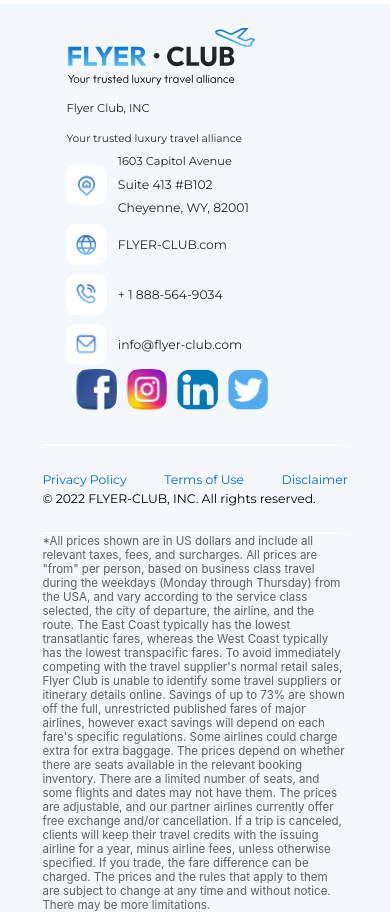
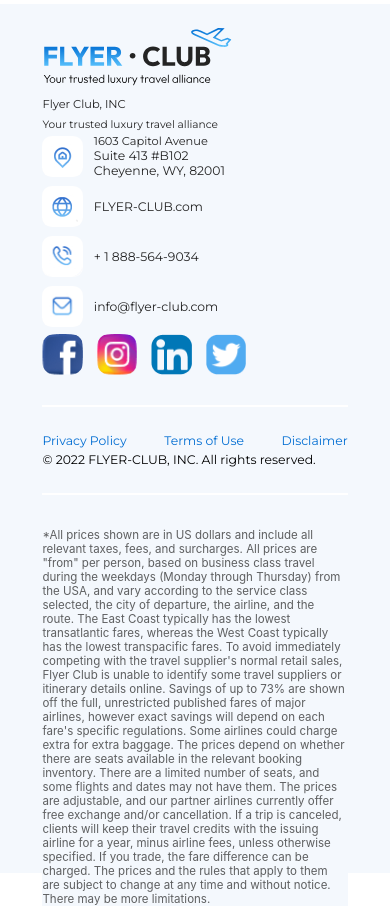
Before and after one commit to Zakhozhij/flights, a website built with webpack: page src/index.html in a window 390 px wide. Shown: the part 5220-6132 px from the top of the page. Built offline with nearby package versions, Linux system fonts and the light colour scheme.

Commit message:
Flights 9

```diff
--- a/src/css/footer.css
+++ b/src/css/footer.css
@@ -16,6 +16,7 @@
 	font-size: 11.5424px;
     display: block;
 	color: rgba(36, 36, 36, 0.72);
+    top:33px;
 }
 
 .footer_all_rights {
@@ -65,17 +66,18 @@
 	width: 78.255%;
     margin:0 auto;
     display: block;
-    padding: 24px;
+    padding-top: 24px;
+    padding-bottom: 24px;
 }
 .footer_contacts_item {
 	display: flex;
     flex-direction: column;
-    justify-content: space-around;
-	width: 215px;
+    justify-content: center;
+    align-items:space-between;
+
     font-style: normal;
     font-weight: 400;
     color: #242424;
-    line-height: 23px;
 }
 
 
@@ -134,8 +136,8 @@
     justify-content: flex-start;
 }
 
-.footer_contacts_item_info_images img{
-    margin-left: 10px;
+.footer_contacts_item_coors_image_right{
+    margin-left:14px;
 }
 @media (max-width: 1200px) {
 
@@ -144,43 +146,36 @@
         flex-direction: row;
         justify-content: flex-start;
     }
-    .footer_contacts_item_info_images img{
-        display: flex;
-        flex-direction: row;
-        justify-content: flex-start;
-        margin-left: 10px;
-        margin-bottom: 10px;
+}
+@media (max-width: 992px) {
+    .footer_contacts {
+        width: 62.255%;
+    }
+    .footer_contacts_item {
+        width: 45%;
+    }
+    .footer_contacts_row {
+        gap:20px;
     }
 }
 
+
 @media (max-width: 768px) {
+    .footer_contacts {
+        width: 78.255%;
+    }
 
+}
+
+@media (max-width: 576px) {
+    .footer_contacts_item {
+        width: 100%;
+    }
     .footer_contacts_row {
         flex-direction: column;
         align-items: flex-start;
+        gap:0;
     }
-
-
-    .footer_contacts {
-        width: 78.255%;
-    }
-    .footer_contacts_item:last-child{
-        display: flex;
-        flex-direction: row;
-        justify-content: flex-start;
-    }
-    .footer_contacts_item_info_images {
-        display: flex;
-        flex-direction: row;
-        justify-content: flex-start;
-    }
-    .footer_contacts_item_info_images img{
-        margin-left: 10px;
-    }
-}
-
-@media (max-width: 576px) {
-
     .footer_all_rights {
         width: 78.255%;
     }
@@ -209,8 +204,11 @@
     .footer_all_rights_row {
         font-size: 12.3899px;
     }
-    .footer_contacts_item_coors_image{
-        margin-left: 0;
-        margin-bottom: 0;
+    .footer_contacts_item:last-child{
+        flex-direction: row;
+        justify-content: flex-start;
+    }
+    .footer_contacts_item_info_images:last-child{
+        margin-left: 14px;
     }
 }
--- a/src/index.html
+++ b/src/index.html
@@ -463,14 +463,14 @@
 								<a href="#">
 									<img
 										src="assets/images/facebook.png"
-										class="footer_contacts_item_coors_image"
+										class="footer_contacts_item_coors_image "
 										alt="facebook"
 									/>
 								</a>
 								<a href="#">
 									<img
 										src="assets/images/instagram.png"
-										class="footer_contacts_item_coors_image"
+										class="footer_contacts_item_coors_image footer_contacts_item_coors_image_right"
 										alt="instagram"
 									/>
 								</a>
@@ -485,7 +485,7 @@
 								<a href="#">
 									<img
 										src="assets/images/twitter.png"
-										class="footer_contacts_item_coors_image"
+										class="footer_contacts_item_coors_image footer_contacts_item_coors_image_right"
 										alt="twitter"
 									/>
 								</a>
```
